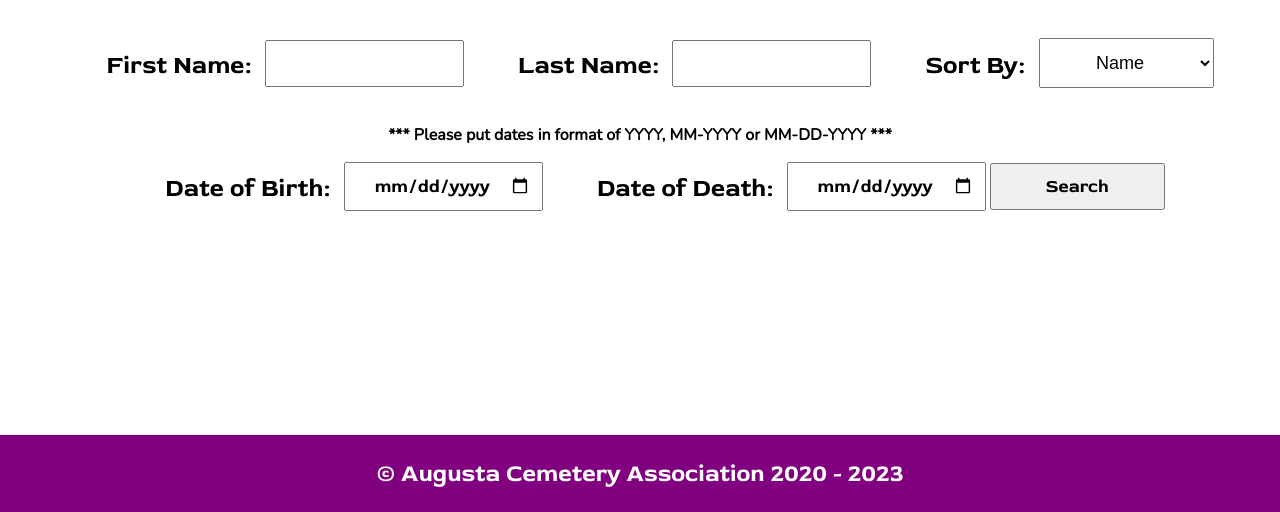
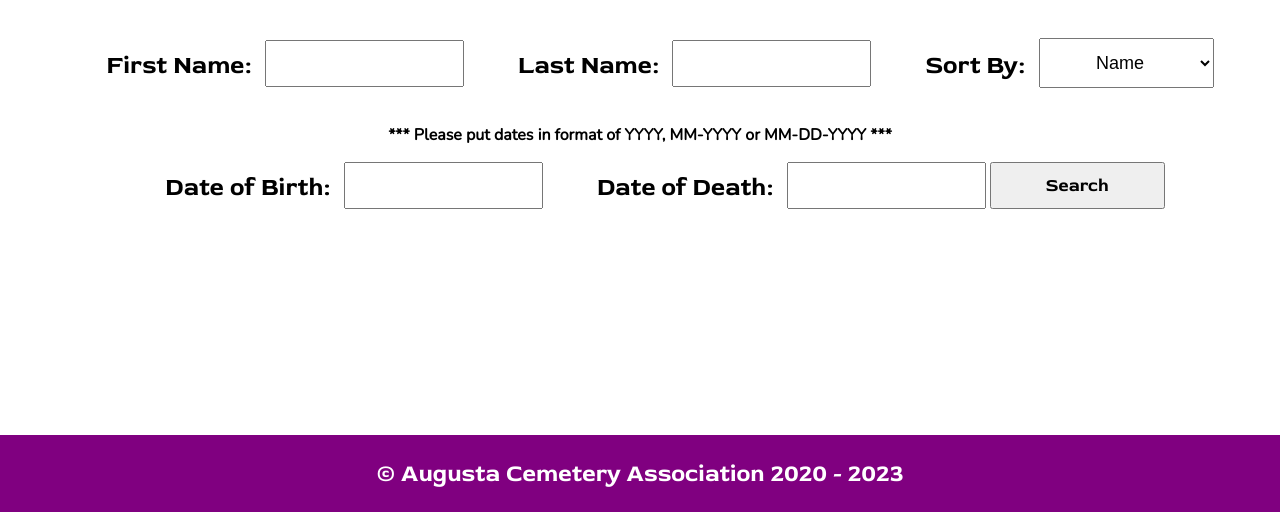
Before and after one commit to augustacemeteryassociation/augustacemeteries, a plain HTML site: page docs/search.html in a window 1280 px wide. Shown: the part 288-800 px from the top of the page. Drawn offline with nearby package versions, Linux system fonts and the light colour scheme; a web font is replaced by a local one.

Commit message:
Final version of date input, not using numpad

```diff
--- a/docs/search.html
+++ b/docs/search.html
@@ -130,10 +130,10 @@
 		<p class="note">*** Please put dates in format of YYYY, MM-YYYY or MM-DD-YYYY ***</p>
 
 		<label for="dob_input">Date of Birth:</label>
-		<input type="date" pattern="[0-9-]" id="dob_input" name="dob_input" class="input">
+		<input type="text" pattern="[0-9-]" id="dob_input" name="dob_input" class="input">
 
 		<label for="dod_input">Date of Death:</label>
-		<input type="date" pattern="[0-9-]" id="dod_input" name="dod_input" class="input">
+		<input type="text" pattern="[0-9-]" id="dod_input" name="dod_input" class="input">
 
 		<input type="submit" value="Search" id="submit">
 
```
